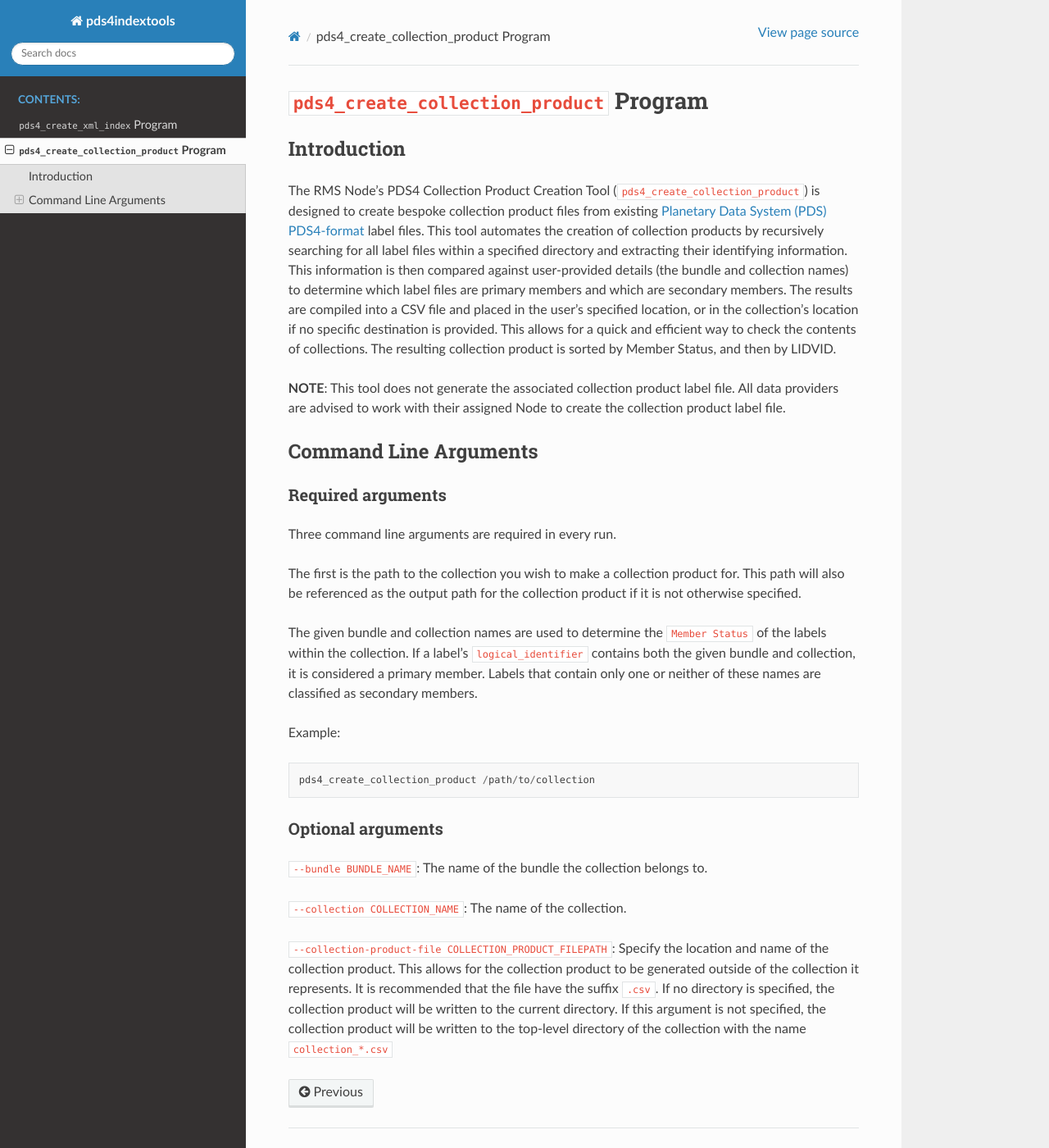
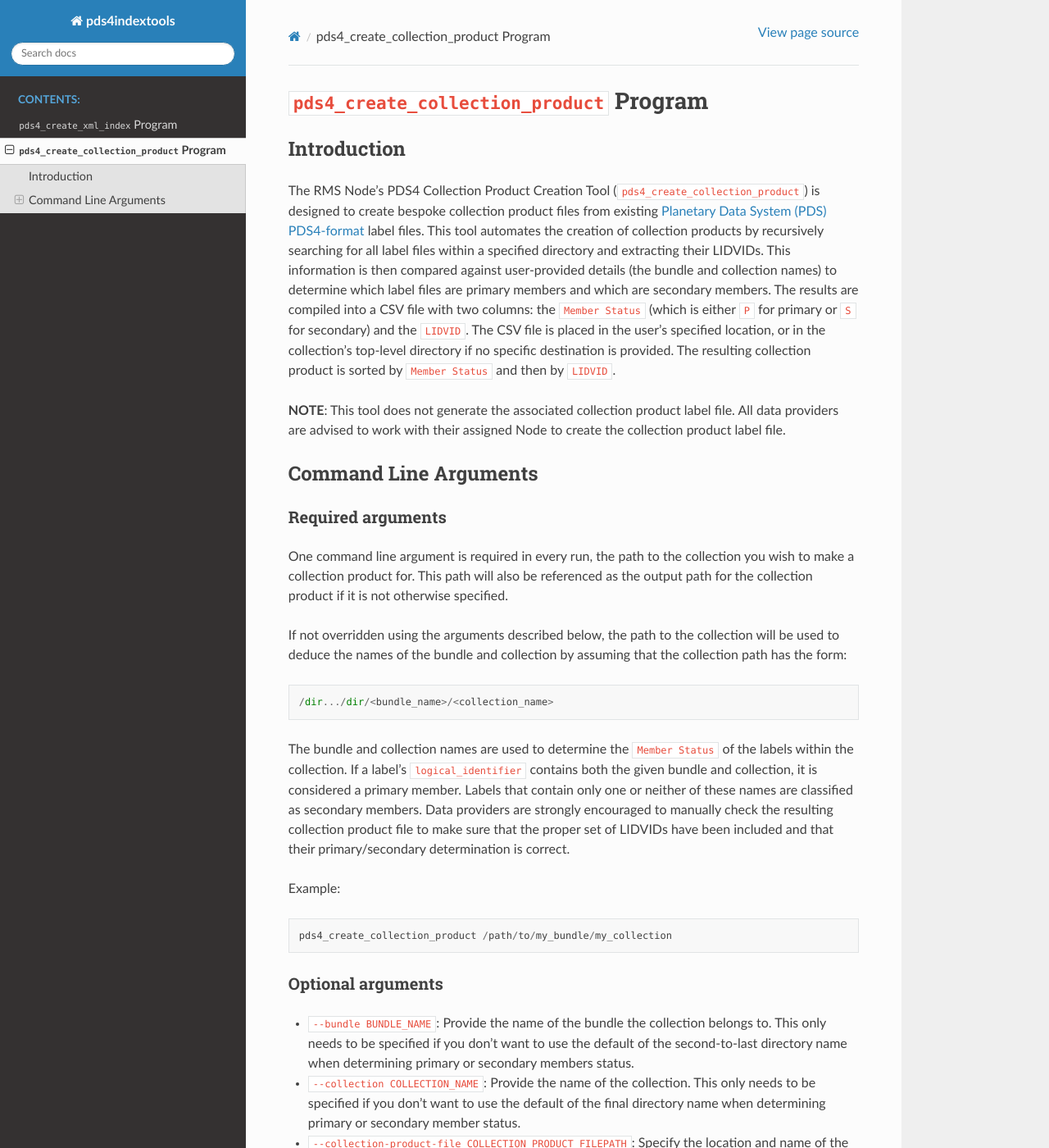
Before and after one commit to SETI/rms-pds4indextools, a Sphinx documentation site: the page built from docs/pds4_create_collection_product.rst, in a window 1280 px wide and 1400 px high. Shown: the whole window at 82% size. Built offline with Sphinx 7.4.7 and the Read the Docs theme 2.0.0, drawn with Linux system fonts in a browser that asks for light colours; some of the changed text lies outside the part shown.

Commit message:
Minor documentation cleanup

```diff
--- a/docs/conf.py
+++ b/docs/conf.py
@@ -30,3 +30,6 @@ exclude_patterns = ['_build', 'Thumbs.db', '.DS_Store']
 
 html_theme = 'sphinx_rtd_theme'
 html_static_path = ['_static']
+html_theme_options = {
+    'prev_next_buttons_location': None
+}
--- a/docs/pds4_create_collection_product.rst
+++ b/docs/pds4_create_collection_product.rst
@@ -4,17 +4,18 @@
 Introduction
 ------------
 The RMS Node's PDS4 Collection Product Creation Tool (``pds4_create_collection_product``)
-is designed to create bespoke collection product files from existing
-`Planetary Data System (PDS) <https://pds.nasa.gov>`_ `PDS4-format
+is designed to create bespoke collection product files from existing `Planetary Data
+System (PDS) <https://pds.nasa.gov>`_ `PDS4-format
 <https://pds.nasa.gov/datastandards/documents/>`_ label files. This tool automates the
 creation of collection products by recursively searching for all label files within a
-specified directory and extracting their identifying information. This information is then
-compared against user-provided details (the bundle and collection names) to determine
-which label files are primary members and which are secondary members. The results are
-compiled into a CSV file and placed in the user's specified location, or in the
-collection's location if no specific destination is provided. This allows for a quick and
-efficient way to check the contents of collections. The resulting collection product is
-sorted by Member Status, and then by LIDVID.
+specified directory and extracting their LIDVIDs. This information is then compared
+against user-provided details (the bundle and collection names) to determine which label
+files are primary members and which are secondary members. The results are compiled into a
+CSV file with two columns: the ``Member Status`` (which is either ``P`` for primary or
+``S`` for secondary) and the ``LIDVID``. The CSV file is placed in the user's specified
+location, or in the collection's top-level directory if no specific destination is
+provided. The resulting collection product is sorted by ``Member Status`` and then by
+``LIDVID``.
 
 **NOTE**: This tool does not generate the associated collection product label file.
 All data providers are advised to work with their assigned Node to create the collection
@@ -27,32 +28,43 @@ Command Line Arguments
 Required arguments
 ^^^^^^^^^^^^^^^^^^
 
-Three command line arguments are required in every run.
+One command line argument is required in every run, the path to the collection you wish to
+make a collection product for. This path will also be referenced as the output path for
+the collection product if it is not otherwise specified.
 
-The first is the path to the collection you wish to make a collection product for. This
-path will also be referenced as the output path for the collection product if it is not
-otherwise specified.
+If not overridden using the arguments described below, the path to the collection will be
+used to deduce the names of the bundle and collection by assuming that the collection path
+has the form::
 
-The given bundle and collection names are used to determine the ``Member Status`` of the
-labels within the collection. If a label's ``logical_identifier`` contains both the given
-bundle and collection, it is considered a primary member. Labels that contain only one or
-neither of these names are classified as secondary members.
+    /dir.../dir/<bundle_name>/<collection_name>
+
+The bundle and collection names are used to determine the ``Member Status`` of the labels
+within the collection. If a label's ``logical_identifier`` contains both the given bundle
+and collection, it is considered a primary member. Labels that contain only one or neither
+of these names are classified as secondary members. Data providers are strongly encouraged
+to manually check the resulting collection product file to make sure that the proper set
+of LIDVIDs have been included and that their primary/secondary determination is correct.
 
 Example::
 
-    pds4_create_collection_product /path/to/collection
+    pds4_create_collection_product /path/to/my_bundle/my_collection
 
 
 Optional arguments
 ^^^^^^^^^^^^^^^^^^
 
-``--bundle BUNDLE_NAME``: The name of the bundle the collection belongs to.
+- ``--bundle BUNDLE_NAME``: Provide the name of the bundle the collection belongs to. This
+  only needs to be specified if you don't want to use the default of the second-to-last
+  directory name when determining primary or secondary members status.
 
-``--collection COLLECTION_NAME``: The name of the collection.
+- ``--collection COLLECTION_NAME``: Provide the name of the collection. This only needs to
+  be specified if you don't want to use the default of the final directory name when
+  determining primary or secondary member status.
 
-``--collection-product-file COLLECTION_PRODUCT_FILEPATH``: Specify the location and name
-of the collection product. This allows for the collection product to be generated outside
-of the collection it represents. It is recommended that the file have the suffix ``.csv``.
-If no directory is specified, the collection product will be written to the current
-directory. If this argument is not specified, the collection product will be written to
-the top-level directory of the collection with the name ``collection_*.csv``
+- ``--collection-product-file COLLECTION_PRODUCT_FILEPATH``: Specify the location and name
+  of the collection product. This allows for the collection product to be generated
+  outside of the collection it represents. It is recommended that the file have the suffix
+  ``.csv``. If no directory is specified, the collection product will be written to the
+  current directory. If this argument is not specified, the collection product will be
+  written to the top-level directory of the collection with the name
+  ``collection_<collection_name>.csv``
```
Also changed, not shown: README.md (+11 -6 lines).
